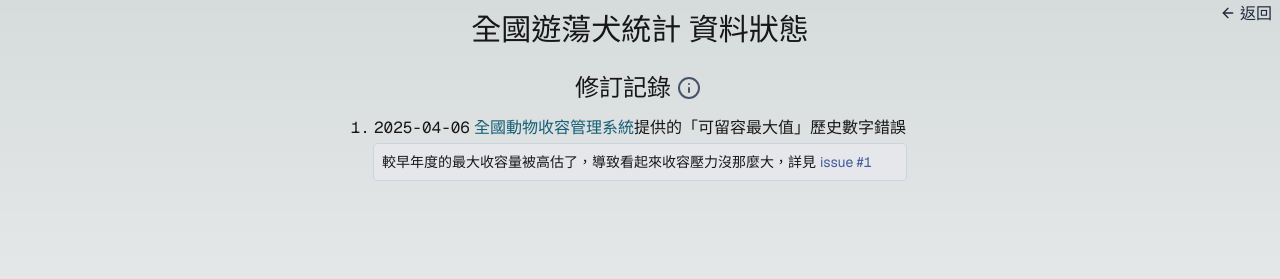
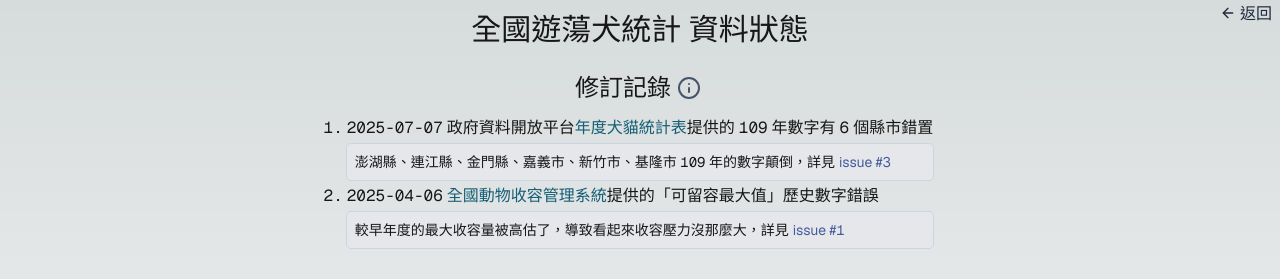
Before and after one commit to bootleq/feeders-charts, a Next.js app: page /dog-populations/resource in a window 1280 px wide. Shown: the top 279 px of the page. Built offline with nearby package versions, Linux system fonts and the light colour scheme; no server answers; what @bprogress/next would draw is missing.

Commit message:
Add latest revision item

```diff
--- a/src/app/dog-populations/Chart.tsx
+++ b/src/app/dog-populations/Chart.tsx
@@ -1,6 +1,6 @@
 "use client"
 
-const latestRevDate = new Date('2025-04-06T23:00:00+08:00'); // 最後勘誤時間，需手動維護
+const latestRevDate = new Date('2025-07-07T16:44:44+08:00'); // 最後勘誤時間，需手動維護
 
 import * as R from 'ramda';
 import { useState, useCallback, useEffect, useRef, useMemo } from 'react';
--- a/src/app/dog-populations/resource/page.tsx
+++ b/src/app/dog-populations/resource/page.tsx
@@ -43,6 +43,22 @@ export default async function Page() {
           <ol className='font-mixed list-decimal list-inside md:list-outside px-3 md:px-0'>
             <li>
               <div className='inline'>
+                <span className='mr-1'>2025-07-07</span>
+                政府資料開放平台<Link href='https://data.gov.tw/dataset/41771' className={revisionTitleLinkCls}>年度犬貓統計表</Link>提供的 109 年數字有 6 個縣市錯置
+
+              </div>
+              <div className='flex items-center text-sm p-1 px-2 my-1 ring-1 ring-slate-300 bg-gray-200 rounded'>
+                澎湖縣、連江縣、金門縣、嘉義市、新竹市、基隆市 109 年的數字顛倒，詳見
+                <Link
+                  target='_blank' className={revisionLinkCls}
+                  href='https://github.com/bootleq/feeders-charts/issues/3'
+                >
+                  issue #3
+                </Link>
+              </div>
+            </li>
+            <li>
+              <div className='inline'>
                 <span className='mr-1'>2025-04-06</span>
                 <Link href='https://www.pet.gov.tw/AnimalApp/ReportAnimalsAcceptFront.aspx' className={revisionTitleLinkCls}>全國動物收容管理系統</Link>提供的「可留容最大值」歷史數字錯誤
               </div>
```
